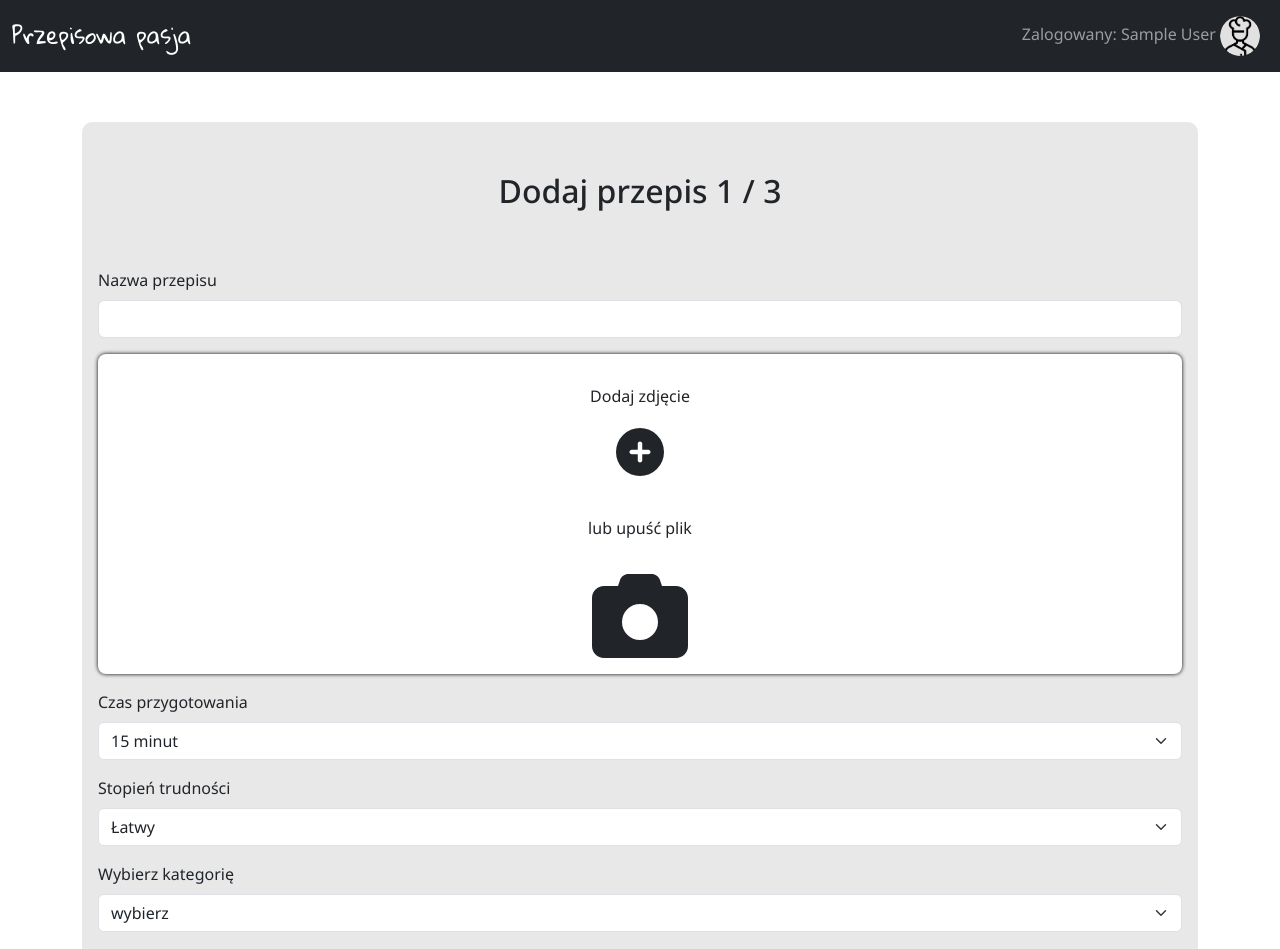
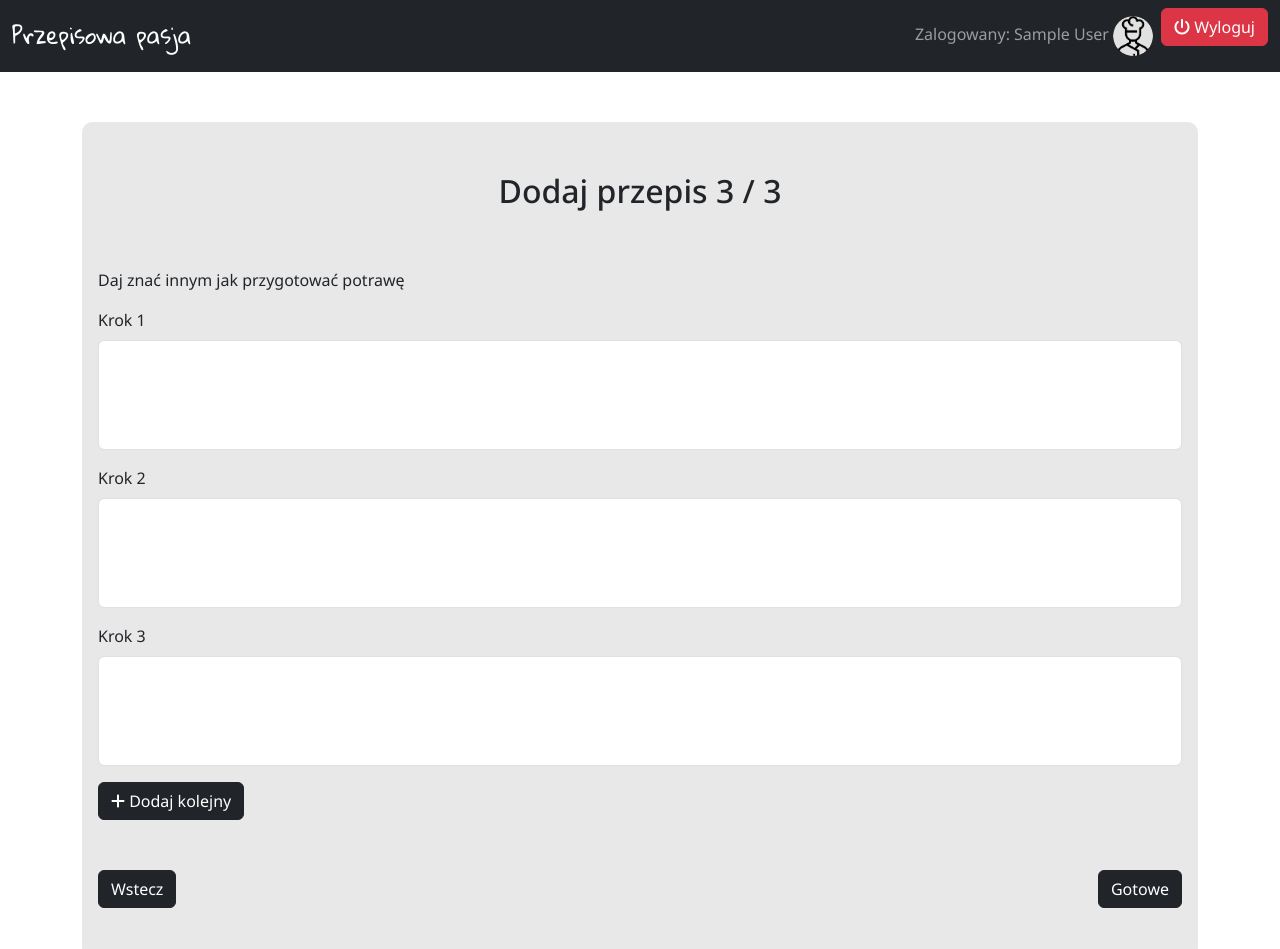
Before and after one commit to JakubCukrowski/Cookbook, a React (Create React App) app: page /add-recipe in a window 1280 px wide. Shown: the top 949 px of the page. Built offline with nearby package versions, Linux system fonts and the light colour scheme; no server answers; the database is empty; sample sign-in values are in the browser's storage.

Commit message:
Added signout handle

```diff
--- /dev/null
+++ b/src/components/dashboard/CustomPaginationItem.js
@@ -0,0 +1,19 @@
+import styled from "styled-components";
+import { Pagination } from "react-bootstrap";
+
+export const CustomPaginationItem = styled(Pagination.Item)`
+
+    span {
+        background-color: rgb(33,37,41) !important;
+        border-color: rgb(33,37,41) !important;
+    }
+
+    .page-link {
+        color: rgb(33,37,41) !important;
+    }
+
+    &.active > .page-link {
+        color: white !important;
+    }
+
+`
--- a/src/components/dashboard/Dashboard.jsx
+++ b/src/components/dashboard/Dashboard.jsx
@@ -19,6 +19,7 @@ import { StyledH2 } from "../../styles/StyledH2";
 import { DashboardImageWrapper } from "./DashboardImageWrapper";
 import { UpdateUserPhoto } from "./UpdateUserPhoto";
 import { Pagination } from "react-bootstrap";
+import {CustomPaginationItem} from './CustomPaginationItem'
 
 export const Dashboard = () => {
   const {
@@ -100,13 +101,13 @@ export const Dashboard = () => {
     number++
   ) {
     items.push(
-      <Pagination.Item
+      <CustomPaginationItem
         key={number}
         active={number === currentPage}
         onClick={() => setCurrentPage(number)}
       >
         {number}
-      </Pagination.Item>
+      </CustomPaginationItem>
     );
   }
 
--- a/src/components/dashboard/DashboardElement.jsx
+++ b/src/components/dashboard/DashboardElement.jsx
@@ -18,7 +18,7 @@ export const DashboardElement = ({
         <ElementWrapper>
           <strong>{strongTitle}</strong>
           {isButton ? (
-            <Button onClick={onClick}>
+            <Button variant="dark" onClick={onClick}>
               <FontAwesomeIcon icon={faPenToSquare} />
             </Button>
           ) : null}
--- a/src/components/navbar/Navbar.jsx
+++ b/src/components/navbar/Navbar.jsx
@@ -1,30 +1,54 @@
 import Container from "react-bootstrap/Container";
 import Nav from "react-bootstrap/Nav";
 import Navbar from "react-bootstrap/Navbar";
-import {
-  StyledLink,
-  StyledNavbar,
-  StyledNavbarColapse,
-} from "./StyledNavbar";
+import { StyledLink, StyledNavbar, StyledNavbarColapse } from "./StyledNavbar";
 import { Link, useNavigate } from "react-router-dom";
 import { UserAuth } from "../../context/AuthContext";
-import anonImage from '../../images/anon-chef1.png'
+import anonImage from "../../images/anon-chef1.png";
 import { LoggedUserImage } from "./LoggedUserImage";
+import { Button } from "react-bootstrap";
+import { FontAwesomeIcon } from "@fortawesome/react-fontawesome";
+import { faPowerOff } from "@fortawesome/free-solid-svg-icons";
+import { BootstrapModal } from "../BootstrapModal";
+import { useEffect, useState } from "react";
 
 export const CustomNavbar = () => {
   const { user, signout, userImage, displayName } = UserAuth();
   const navigate = useNavigate();
+  const [loggedOut, setLoggedOut] = useState(false);
+  const [progress, setProgress] = useState(0);
 
   const pathname = window.location.pathname;
 
   const handleSignOut = async () => {
     try {
       await signout();
+      setLoggedOut(true);
       navigate("/");
+
+      const timeout = setTimeout(() => {
+        setLoggedOut(false);
+      }, 2000);
+
+      return () => clearTimeout(timeout);
     } catch (error) {
       console.log(error);
     }
   };
+
+  //show modal
+  useEffect(() => {
+    if (loggedOut) {
+      const interval = setInterval(() => {
+        setProgress((prev) => prev + 5);
+        console.log("dd");
+      }, 50);
+
+      return () => clearInterval(interval);
+    } else {
+      setProgress(0);
+    }
+  }, [loggedOut]);
 
   return (
     <>
@@ -45,8 +69,16 @@ export const CustomNavbar = () => {
                   <Nav.Item>
                     <Link className="nav-link" to="/dashboard">
                       Zalogowany: {displayName}{" "}
-                      <LoggedUserImage src={userImage ? userImage : anonImage} alt="profile_image" />
+                      <LoggedUserImage
+                        src={userImage ? userImage : anonImage}
+                        alt="profile_image"
+                      />
                     </Link>
+                  </Nav.Item>
+                  <Nav.Item>
+                    <Button onClick={handleSignOut} variant="danger">
+                      <FontAwesomeIcon icon={faPowerOff} /> Wyloguj
+                    </Button>
                   </Nav.Item>
                 </>
               ) : (
@@ -59,6 +91,9 @@ export const CustomNavbar = () => {
             </Nav>
           </StyledNavbarColapse>
         </Container>
+        {loggedOut ? (
+          <BootstrapModal title="Wylogowano pomyślnie" progress={progress} />
+        ) : null}
       </StyledNavbar>
     </>
   );
--- a/src/components/recipes/AddRecipe.jsx
+++ b/src/components/recipes/AddRecipe.jsx
@@ -46,7 +46,7 @@ export const AddRecipe = () => {
   const navigate = useNavigate();
 
   //steps state
-  const [currentStepIndex, setCurrentStepIndex] = useState(0);
+  const [currentStepIndex, setCurrentStepIndex] = useState(2);
 
   //gibberish regex
   const gibberishCheck = /(.)\1{2,}/;
@@ -341,22 +341,22 @@ export const AddRecipe = () => {
             <ButtonsContainer>
               <ButtonWrapper justify="flex-start">
                 {currentStepIndex > 0 ? (
-                  <Button onClick={handlePrevious}>Wstecz</Button>
+                  <Button variant="dark" onClick={handlePrevious}>Wstecz</Button>
                 ) : null}
               </ButtonWrapper>
               <ButtonWrapper justify="flex-end">
                 {currentStepIndex === 0 ? (
-                  <Button type="button" onClick={validateFirstStep}>
+                  <Button variant="dark" type="button" onClick={validateFirstStep}>
                     Dalej
                   </Button>
                 ) : null}
                 {currentStepIndex === 1 ? (
-                  <Button type="button" onClick={validateSecondStep}>
+                  <Button variant="dark" type="button" onClick={validateSecondStep}>
                     Dalej
                   </Button>
                 ) : null}
                 {currentStepIndex > 1 ? (
-                  <Button type="submit">Gotowe</Button>
+                  <Button variant="dark" type="submit">Gotowe</Button>
                 ) : null}
               </ButtonWrapper>
             </ButtonsContainer>
--- a/src/components/recipes/Ingredients.jsx
+++ b/src/components/recipes/Ingredients.jsx
@@ -97,7 +97,7 @@ export const Ingredients = ({
           </div>
         </FormGroup>
       ))}
-      <Button style={{ marginTop: 20 }} onClick={() => handleIngredients()}>
+      <Button variant="dark" style={{ marginTop: 20 }} onClick={() => handleIngredients()}>
         <FontAwesomeIcon icon={faPlus} /> Dodaj kolejny
       </Button>
     </>
--- a/src/components/recipes/Preparation.jsx
+++ b/src/components/recipes/Preparation.jsx
@@ -50,7 +50,7 @@ export const Preparation = ({
           </FormGroup>
         );
       })}
-      <Button onClick={() => addNextStep()}>
+      <Button variant="dark" onClick={() => addNextStep()}>
         <FontAwesomeIcon icon={faPlus} /> Dodaj kolejny
       </Button>
     </>
--- a/src/components/recipes/RecipeDetails.jsx
+++ b/src/components/recipes/RecipeDetails.jsx
@@ -90,7 +90,7 @@ export const RecipeDetails = ({
           ) : (
             <>
               <p>Dodano plik: {details.image.name}</p>
-              <Button
+              <Button variant="dark"
                 onClick={() => {
                   updateImage("");
                   console.log("done");
```
